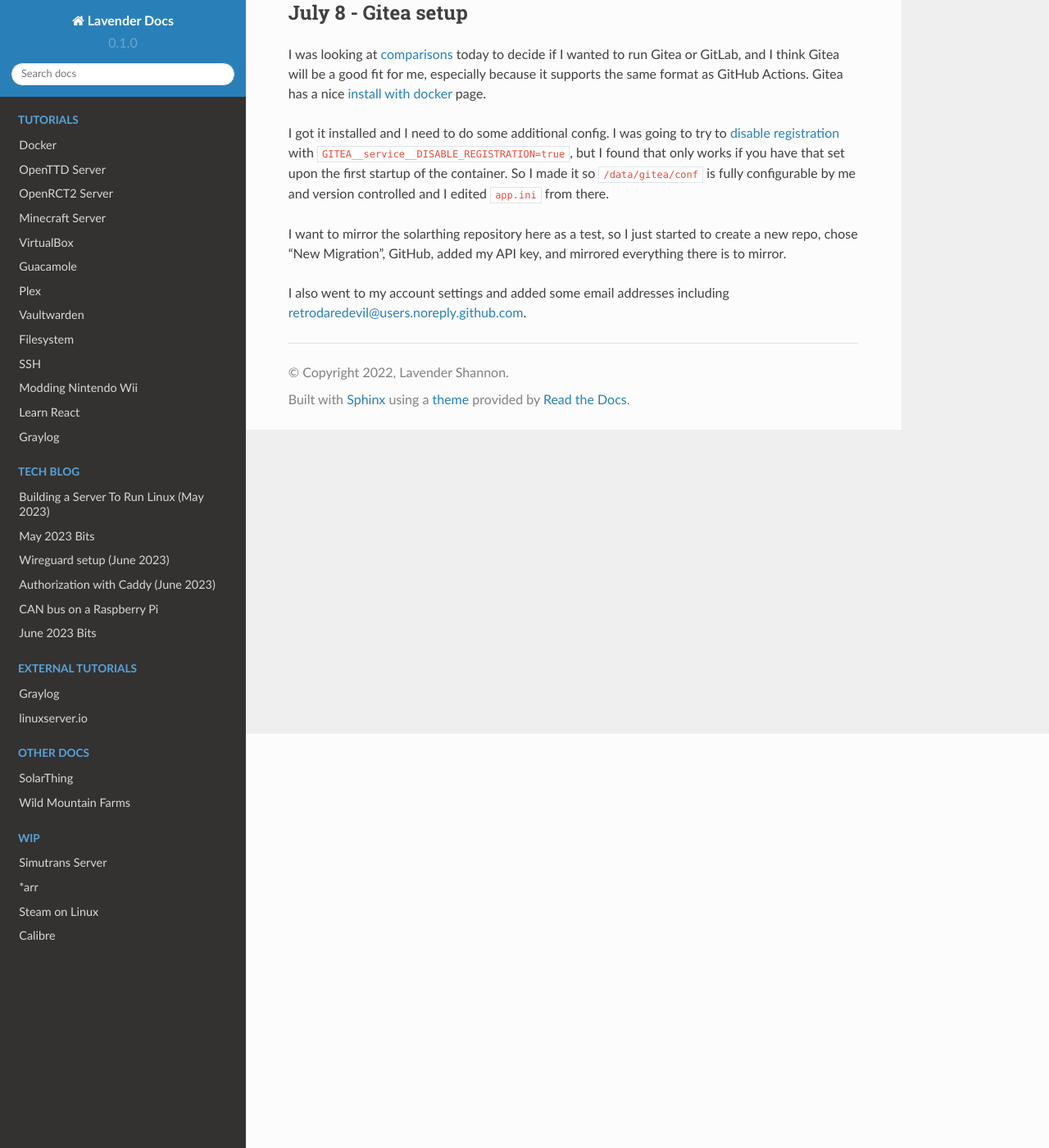
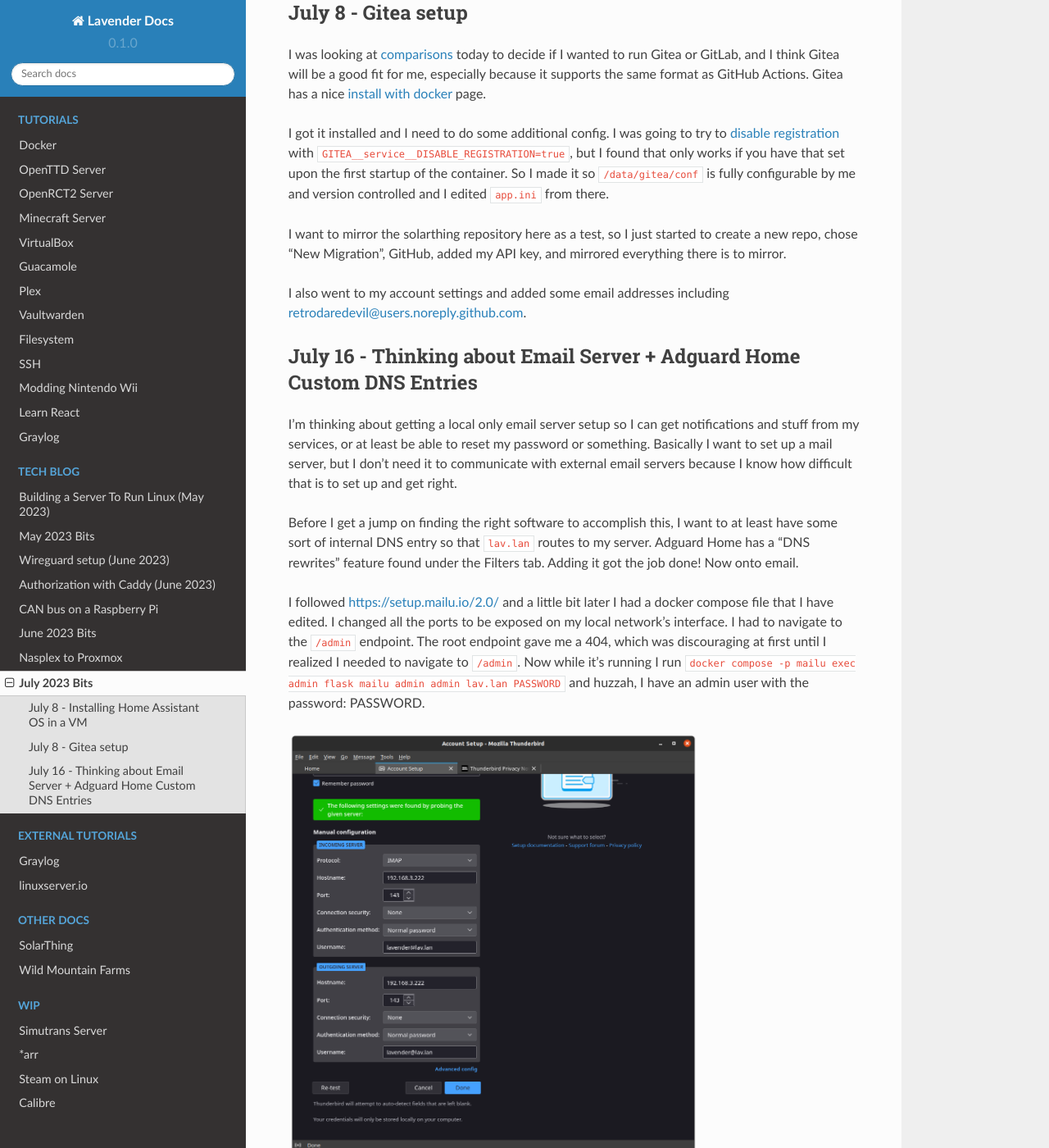
Before and after one commit to retrodaredevil/retrodaredevil, a Sphinx documentation site: the page built from docs/source/blog/tech/2023-07-bits.rst, in a window 1280 px wide and 1400 px high, scrolled down 505 px. Shown: the whole window at 82% size. Built offline with Sphinx 7.4.7 and the Read the Docs theme 2.0.0, drawn with Linux system fonts in a browser that asks for light colours; some of the changed text lies outside the part shown.

Commit message:
Added stuff from the past week

```diff
--- a/docs/source/blog/tech/2023-07-bits.rst
+++ b/docs/source/blog/tech/2023-07-bits.rst
@@ -33,3 +33,52 @@
 added my API key, and mirrored everything there is to mirror.
 
 I also went to my account settings and added some email addresses including retrodaredevil@users.noreply.github.com.
+
+July 16 - Thinking about Email Server + Adguard Home Custom DNS Entries
+-----------------------------------------------------------------------
+
+I'm thinking about getting a local only email server setup so I can get notifications and stuff from my services,
+or at least be able to reset my password or something.
+Basically I want to set up a mail server, but I don't need it to communicate with external email servers
+because I know how difficult that is to set up and get right.
+
+Before I get a jump on finding the right software to accomplish this,
+I want to at least have some sort of internal DNS entry so that ``lav.lan`` routes to my server.
+Adguard Home has a "DNS rewrites" feature found under the Filters tab.
+Adding it got the job done! Now onto email.
+
+I followed https://setup.mailu.io/2.0/ and a little bit later I had a docker compose file that I have edited.
+I changed all the ports to be exposed on my local network's interface.
+I had to navigate to the ``/admin`` endpoint.
+The root endpoint gave me a 404, which was discouraging at first until I realized I needed to navigate to ``/admin``.
+Now while it's running I run ``docker compose -p mailu exec admin flask mailu admin admin lav.lan PASSWORD``
+and huzzah, I have an admin user with the password: PASSWORD.
+
+.. figure:: ../../images/2023-07-17-thunderbird-settings.png
+  :width: 500px
+
+Of course I don't have encryption set up, but that's OK for my use case.
+I incorrectly used port 143 for outgoing mail when I should have used port 25 to use SMPT as the outgoing connection.
+However, it doesn't matter with my Wireguard setup anyway. I'm not on my home network and it seems to be mad that my traffic is coming from
+my Wireguard host, which is a little weird, but whatever.
+
+Since I want to get this fully working, I want to install a web interface. Luckily Mailu has support for Snappymail and Roundcube.
+Roundcube seems to be more popular and its website is more polished, so I'll go with that.
+I regenerated the compose and env file and then migrated the changes over to my current configuration.
+I got an error because I was exposing the port via ``192.168.X.X:81:80`` and it didn't like that.
+I added the front to my caddy network and all of a sudden I could access the web interface over my domain and it worked!
+However, when trying to send an email, I get this:
+
+.. code-block::
+
+  SMTP Error (451): Failed to set sender "lavender@lav.lan" (4.7.1 Service unavailable - try again later).
+
+I figured I would be able to send an email to myself, but that's too much apparently.
+Apparently the antispam service was a requirement for getting this working. I can send emails now!
+However, if I try to send from Thunderbird I get a different error:
+
+.. code-block::
+
+  Rejected (anti-spoofing: DMARC compliance is enforced for local domains, regardless of the policy setting). Please check the message and try again.
+
+I think solving that will be for another time. I'm just glad to have the web interface working as intended.
--- a/docs/source/index.rst
+++ b/docs/source/index.rst
@@ -40,6 +40,8 @@
   blog/tech/2023-06-auth-with-caddy
   blog/tech/2023-06-can-bus-rpi
   blog/tech/2023-06-bits
+  blog/tech/2023-07-nasplex-to-proxmox
+  blog/tech/2023-07-bits
 
 .. toctree::
   :maxdepth: 2
```
Also changed, not shown: docs/source/blog/tech/2023-07-nasplex-to-proxmox.rst (added, +96 -0 lines), docs/source/images/2023-07-17-thunderbird-settings.png (added).
